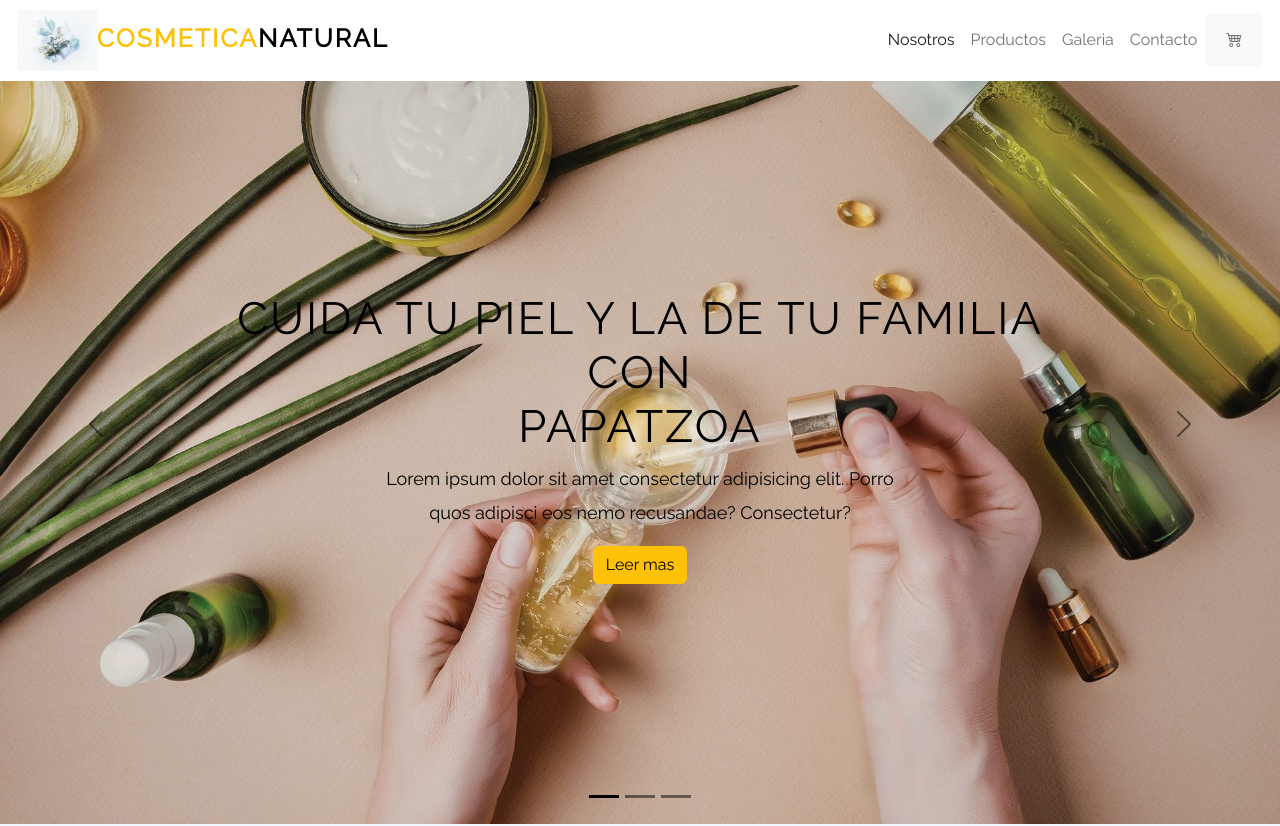
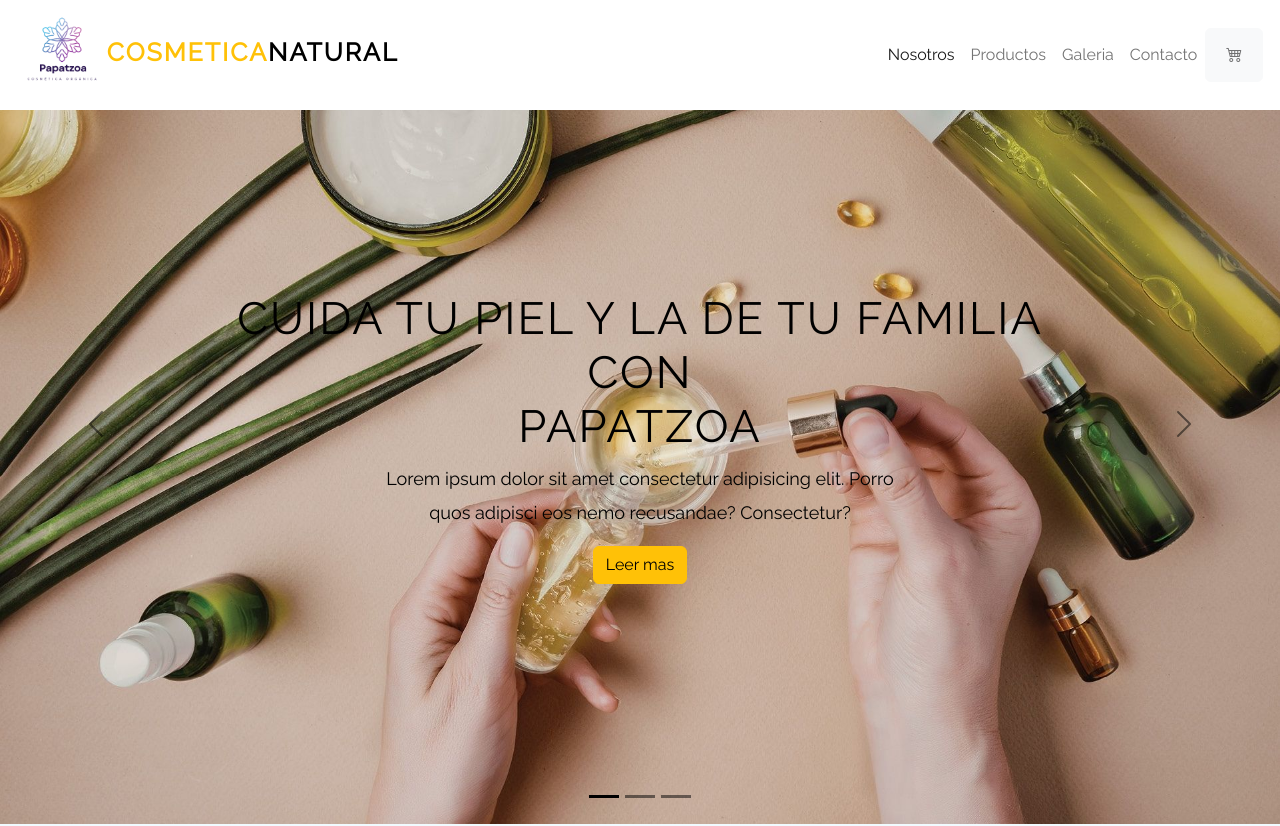
Before and after one commit to setfrank11/papatzoa1, a plain HTML site: page index.html in a window 1280 px wide. Shown: the top 826 px of the page. Drawn offline with nearby package versions, Linux system fonts and the light colour scheme.

Commit message:
cambiamos logo de Papatzoa

```diff
--- a/index.html
+++ b/index.html
@@ -45,7 +45,7 @@ https://cdnjs.cloudflare.com/ajax/libs/font-awesome/6.2.1/css/all.min.css
       </button>
       <div class="collapse navbar-collapse" id="navbar-toggler">
         <a class="navbar-brand" href="#">
-            <img src="imagenes/imagenes permiso/photo-1515096788709-a3cf4ce0a4a6.avif" width="80" height="auto" alt="logo de la pagina web"><span class="text-warning">Cosmetica</span>Natural</a>
+            <img src="imagenes/logo papatzoa.png" width="90" height="auto" alt="logo de la pagina web"><span class="text-warning">Cosmetica</span>Natural</a>
         <ul class="navbar-nav d-flex justify-content-center align-items-center">
           <li class="nav-item">
             <a class="nav-link active" aria-current="page" href="#">Nosotros</a>
```
